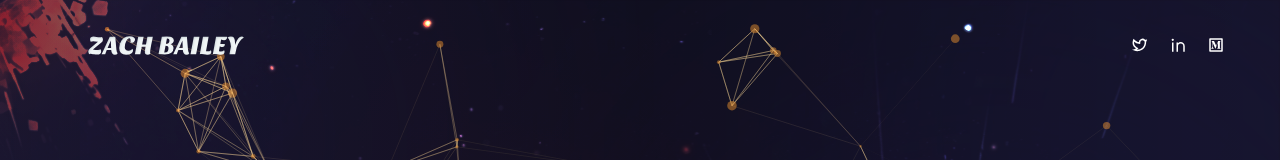
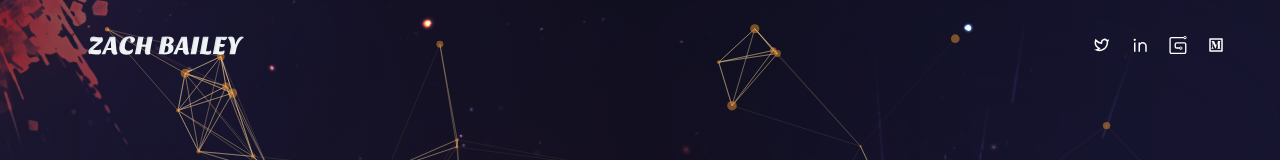
Before and after one commit to zbailey83/pixelpixx, a Next.js app: page / in a window 1280 px wide. Shown: the top 160 px of the page. Built offline with nearby package versions, Linux system fonts and the light colour scheme.

Commit message:
Update Socials.js

```diff
--- a/components/Socials.js
+++ b/components/Socials.js
@@ -11,6 +11,8 @@ import {
   RiPinterestLine,
 } from 'react-icons/ri';
 
+import { SiGumroad } from "react-icons/si";
+
 const Socials = () => {
   return (
     <div className='flex items-center gap-x-5 text-lg'>
@@ -19,6 +21,9 @@ const Socials = () => {
       </Link>
       <Link href={'https://www.linkedin.com/in/zbailey83'} className='hover:text-accent transition-all duration-300'>
         <RiLinkedinLine />
+      </Link>
+     <Link href={'https://promptpro.gumroad.com'} className='hover:text-accent transition-all duration-300'>
+        <SiGumroad />
       </Link>
       <Link href={'https://promptpro.medium.com'} className='hover:text-accent transition-all duration-300'>
         <RiMediumLine />
```
